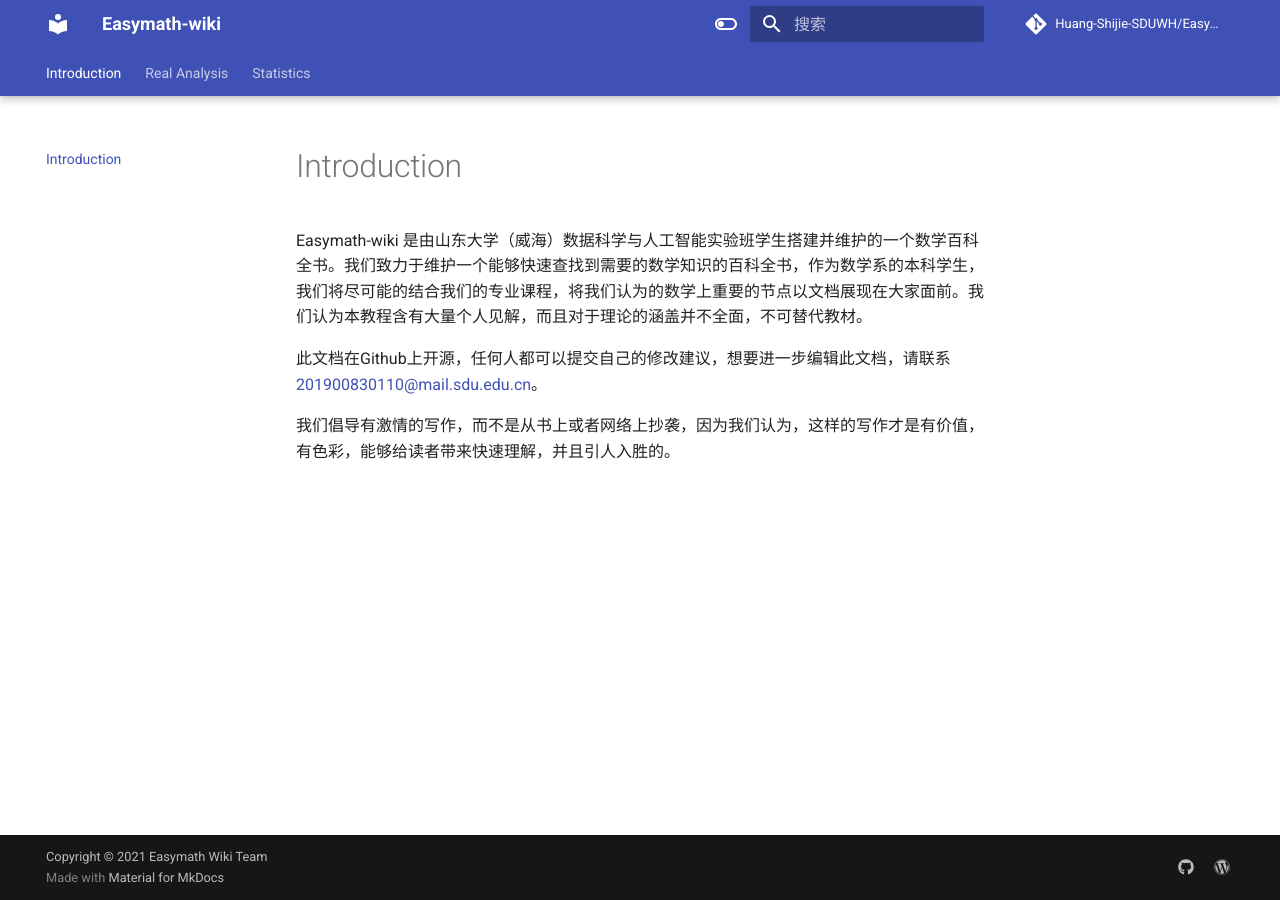
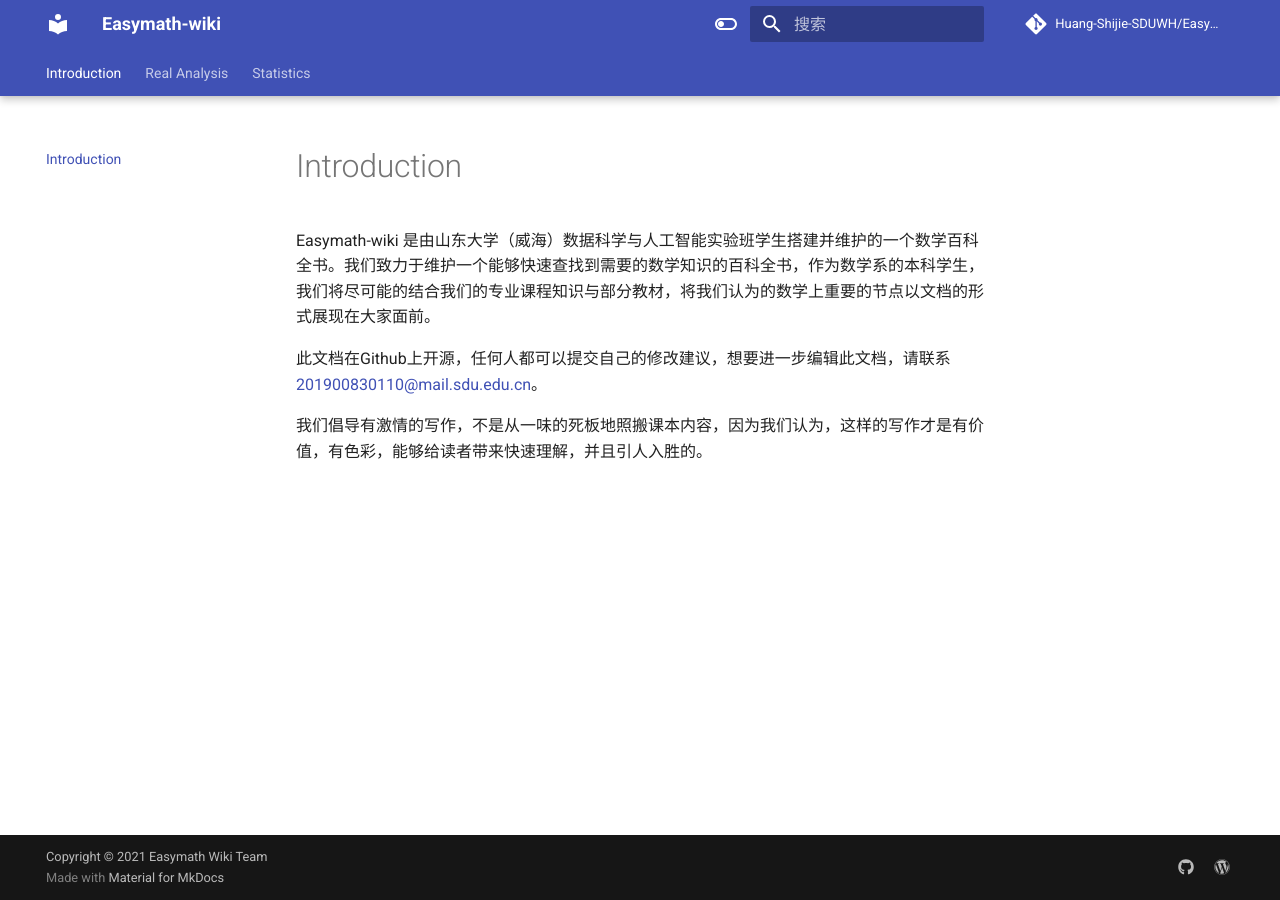
Before and after one commit to Easymath-wiki/Easymath-wiki, an MkDocs documentation site: the page built from docs/index.md, in a window 1280 px wide. Built offline with MkDocs 1.6.1 and Material for MkDocs 9.7.7, drawn with Linux system fonts in a browser that asks for light colours; comment, search, counter and statistics services are not loaded.

Commit message:
Update index.md

```diff
--- a/docs/index.md
+++ b/docs/index.md
@@ -1,9 +1,7 @@
-
-
 # Introduction
 
-Easymath-wiki 是由山东大学（威海）数据科学与人工智能实验班学生搭建并维护的一个数学百科全书。我们致力于维护一个能够快速查找到需要的数学知识的百科全书，作为数学系的本科学生，我们将尽可能的结合我们的专业课程，将我们认为的数学上重要的节点以文档展现在大家面前。我们认为本教程含有大量个人见解，而且对于理论的涵盖并不全面，不可替代教材。
+Easymath-wiki 是由山东大学（威海）数据科学与人工智能实验班学生搭建并维护的一个数学百科全书。我们致力于维护一个能够快速查找到需要的数学知识的百科全书，作为数学系的本科学生，我们将尽可能的结合我们的专业课程知识与部分教材，将我们认为的数学上重要的节点以文档的形式展现在大家面前。
 
 此文档在Github上开源，任何人都可以提交自己的修改建议，想要进一步编辑此文档，请联系201900830110@mail.sdu.edu.cn。
 
-我们倡导有激情的写作，而不是从书上或者网络上抄袭，因为我们认为，这样的写作才是有价值，有色彩，能够给读者带来快速理解，并且引人入胜的。
+我们倡导有激情的写作，不是从一味的死板地照搬课本内容，因为我们认为，这样的写作才是有价值，有色彩，能够给读者带来快速理解，并且引人入胜的。
```
